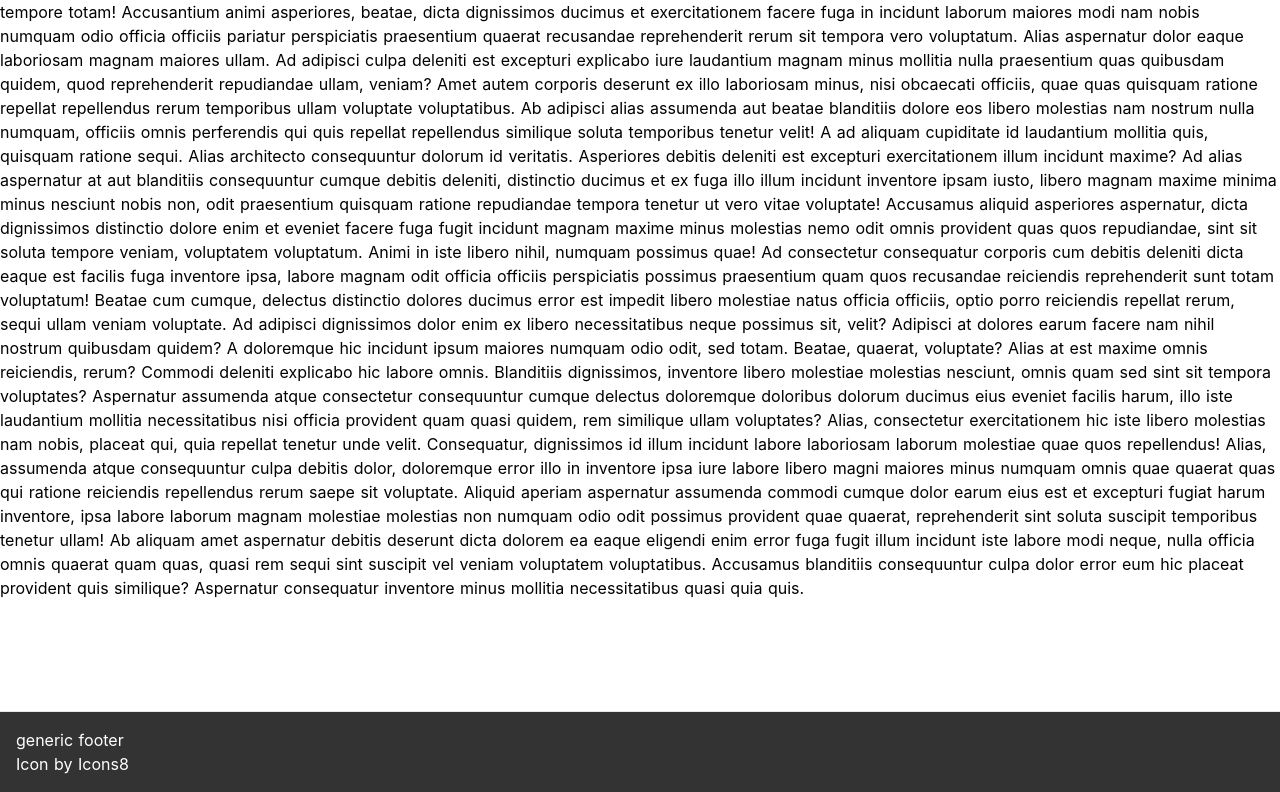
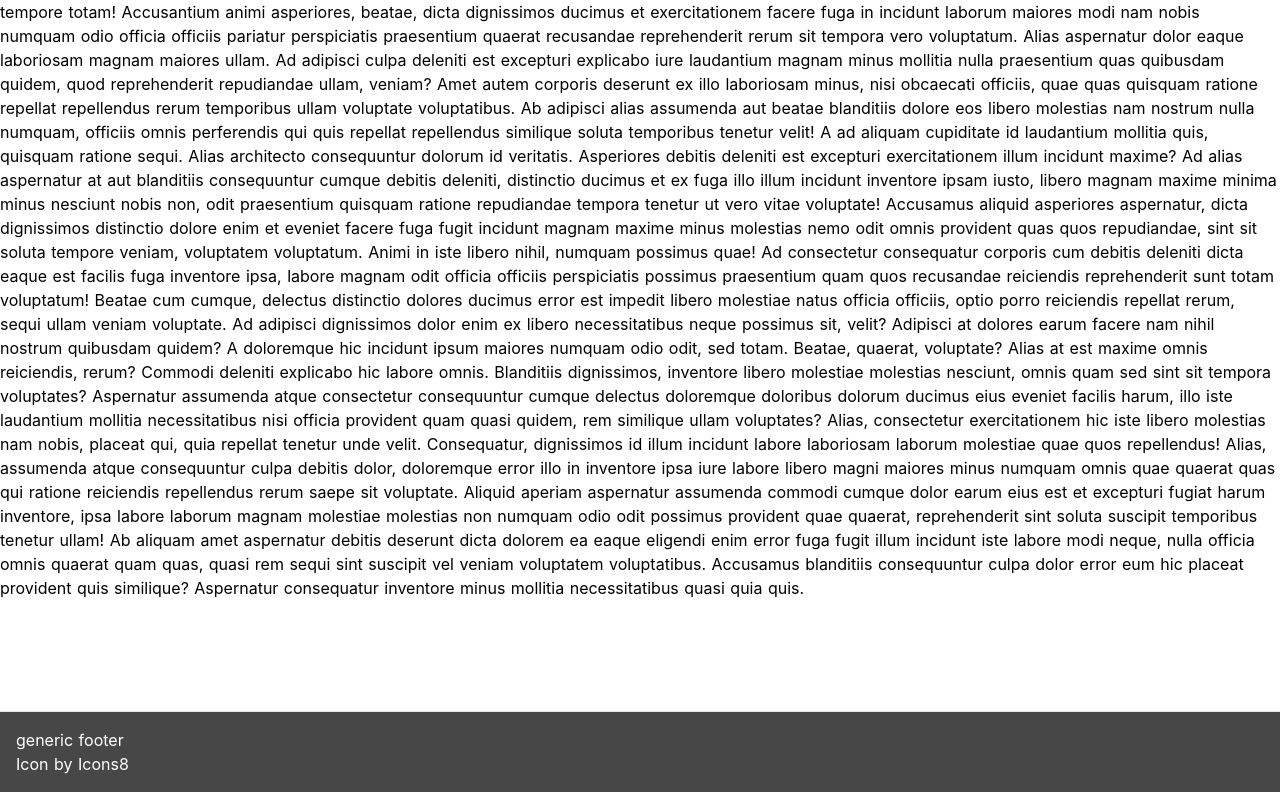
Before and after one commit to StubyProjects/unicircle, a Nuxt app: page / in a window 1280 px wide. Shown: the part 1760-2552 px from the top of the page. Built offline with nearby package versions, Linux system fonts and the light colour scheme; no server answers.

Commit message:
better coloring for footer and snackbar

```diff
--- a/components/TheFooter.vue
+++ b/components/TheFooter.vue
@@ -1,7 +1,7 @@
 <template>
   <div>
 
-    <footer class="w-full absolute bottom-0 text-white bg-anthrazit border-t border-grey p-4">
+    <footer class="w-full absolute bottom-0 text-white bg-footerbg border-t border-grey p-4">
       generic footer <br />
       Icon by <a target="_blank" href="https://icons8.de">Icons8</a>
     </footer>
--- a/components/TheSnackbar.vue
+++ b/components/TheSnackbar.vue
@@ -1,6 +1,6 @@
 <template>
-  <div v-if="isActive" class="animationFadeIn wrapper fadeInBottom fixed bottom-0 inset-x-0">
-    <div class="message max-w-md rounded mb-5 mx-auto bg-anthrazit flex justify-between">
+  <div v-if="isActive" class="animationFadeIn z-50 wrapper fadeInBottom fixed bottom-0 inset-x-0">
+    <div class="message shadow-xl  max-w-md rounded mb-5 mx-auto bg-anthrazit flex justify-between">
       <h1 class="text-white py-4 px-6">{{getMessage}}</h1>
 
       <h1
--- a/tailwind.config.js
+++ b/tailwind.config.js
@@ -12,7 +12,8 @@ module.exports = {
       },
       colors: {
         primary: '#21ce99',
-        anthrazit: '#333333'
+        anthrazit: '#333333',
+        footerbg: '#474747'
       }
     }
   },
```
